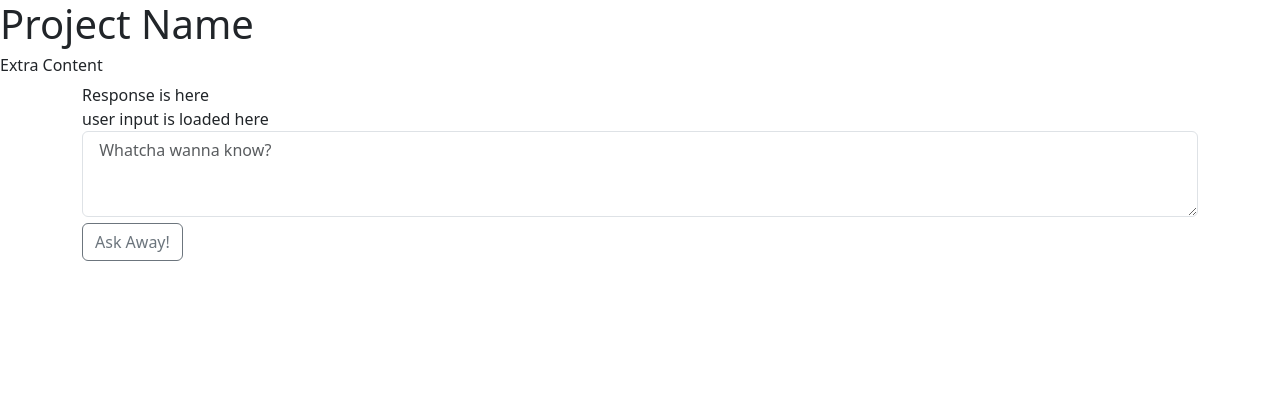
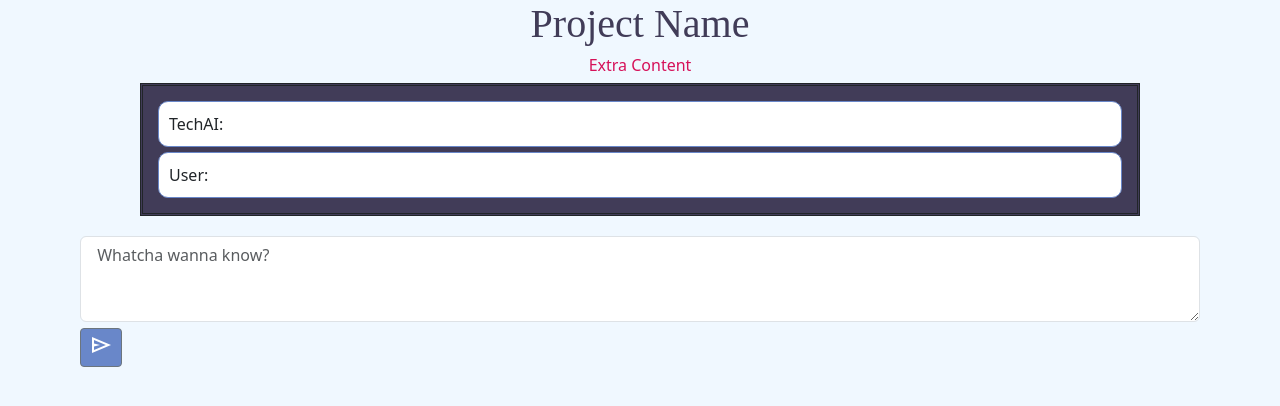
Before and after one commit to NicTron1/knighthacks-2023-project, a Django app: page /FinAssist/ in a window 1280 px wide. Shown: the top 406 px of the page. Run offline with Django 4.2, Linux system fonts and the light colour scheme; some libraries are stand-ins or nearby versions.

Commit message:
more UI stuff

```diff
--- a/KnightHacks23/KnightHacks/FinAssist/templates/main.html
+++ b/KnightHacks23/KnightHacks/FinAssist/templates/main.html
@@ -1,22 +1,81 @@
 {% load static %}
 <!DOCTYPE html>
 <html lang="en-US">
+  <link rel="stylesheet" h-ref="{% static 'styles.css' %}" />
   <link rel="stylesheet" h-ref="{% static 'custom.css' %}" />
   <head>
+    <link rel="stylesheet" href="https://fonts.googleapis.com/css2?family=Material+Symbols+Outlined:opsz,wght,FILL,GRAD@20..48,100..700,0..1,-50..200" />
     <meta charset="UTF-8" />
     <meta name="viewport" content="width=device-width, initial-scale=1.0" />
 
     <title>
       {% block title %}
+
       {% endblock %}
     </title>
-
     {% load bootstrap5 %}
     {% bootstrap_css %}
     {% bootstrap_javascript %}
 
-    <link rel="stylesheet" h-ref="{% static 'custom.css' %}" />
+    <style>
+      .material-symbols-outlined {
+        font-variation-settings: 'FILL' 0, 'wght' 400, 'GRAD' 0, 'opsz' 24;
+      }
+      .h1 {
+        color: #413c58;
+        text-align: center;
+        font-family: 'HeaderText';
+      }
+      .h6 {
+        text-align: center;
+        color: #d61159;
+      }
+      #container1 {
+        background-color: #413c58;
 
+        height: fit-content;
+        width: 1000px;
+        padding: 10px;
+        border-style: double;
+        margin-bottom: 10px;
+        text-align: justify;
+      }
+
+      #response {
+        height: fit-content;
+        padding: 10px;
+        border-color: #6987c9;
+        margin: 5px;
+        border-style: groove;
+        border-width: 1px;
+        border-radius: 10px;
+        background-color: white;
+      }
+
+      #userPrompt {
+        height: fit-content;
+        padding: 10px;
+        border-color: #6987c9;
+        margin: 5px;
+        border-style: groove;
+        border-width: 1px;
+        border-radius: 10px;
+        background-color: white;
+      }
+
+      #container2 {
+        width: 3000px;
+        padding: 10px;
+      }
+
+      #submitButton {
+        background-color: white;
+      }
+
+      body {
+        background-color: aliceblue;
+      }
+    </style>
   </head>
   <body>
     <!-- Title Div -->
@@ -26,9 +85,13 @@
     <!-- A container with the "chat" layout -->
     <div class="container" id="container1">
       <!-- The AI Model's response goes in here -->
-      <div class="response" id="response">Response is here</div>
+      <div class="response" id="response">
+        <label>TechAI:</label>
+      </div>
       <!-- the prompt is also sent here to be displayed to the screen -->
-      <div class="userPrompt" id="userPrompt">user input is loaded here</div>
+      <div class="userPrompt" id="userPrompt">
+        <label>User:</label>
+      </div>
       <!-- End of Container -->
     </div>
 
@@ -38,7 +101,7 @@
         <!-- The text box for input -->
         <textarea class="form-control input-sm" id="Question" rows="3" placeholder=" Whatcha wanna know?" style="display: inline"></textarea>
         <!-- The button sends the ask both to the userPrompt div, and to the AI model to be interpreted -->
-        <button type="submit" class="btn btn-outline-secondary mb-2" style="display: inline">Ask Away!</button>
+        <button type="submit" class="material-symbols-outlined btn btn-outline-secondary btn-sm" style="background-color: #6987c9; color: white;" id="submitButton"><span class="material-symbols-outlined">send</span></button>
       </div>
     </div>
     {% block content %}
```
Also changed, not shown: KnightHacks23/KnightHacks/FinAssist/static/custom.css (+10 -0 lines), KnightHacks23/KnightHacks/FinAssist/static/styles.css (+44 -4 lines), KnightHacks23/KnightHacks/FinAssist/static/fonts/PixelifySans-VariableFont_wght.ttf (added), KnightHacks23/KnightHacks/FinAssist/static/fonts/RobotoMono-Italic-VariableFont_wght.ttf (added), KnightHacks23/KnightHacks/FinAssist/static/fonts/RobotoMono-VariableFont_wght.ttf (added), 5 other files.
